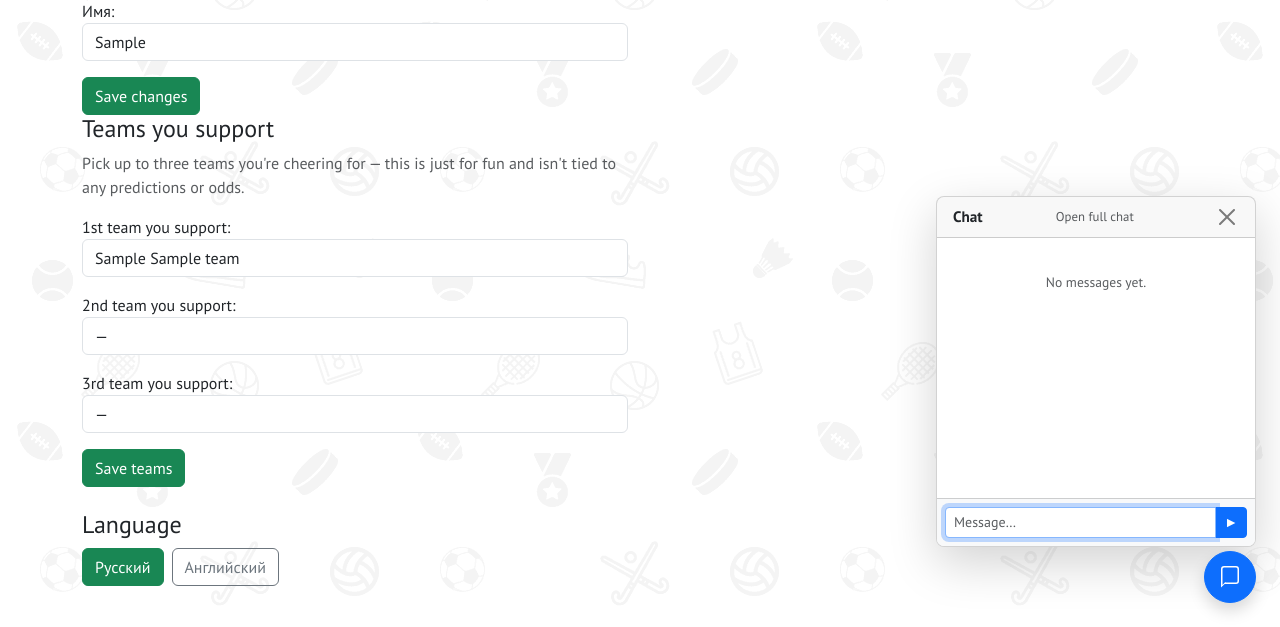
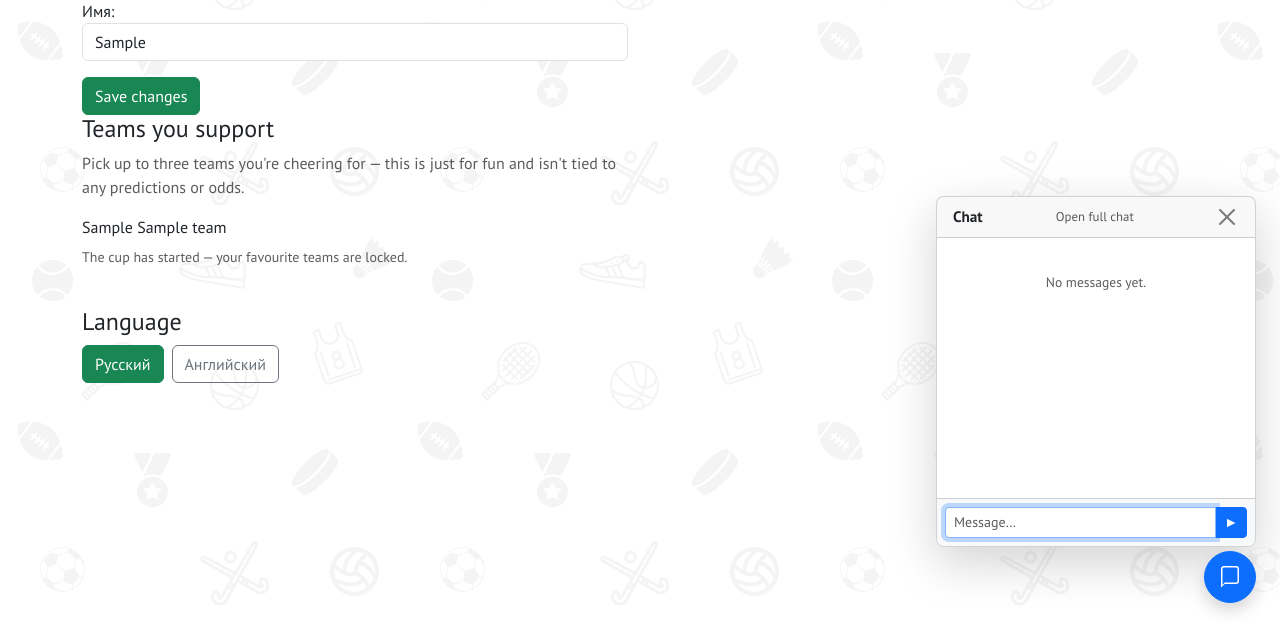
Before and after one commit to uncletoxa/nostradamus, a Django app: page /settings/account/ in a window 1280 px wide. Shown: the part 173-800 px from the top of the page. Run offline with Django 3.2, Linux system fonts and the light colour scheme; a user stored in the database is signed in; tables that the repository leaves empty hold one stand-in row (values such as "Sample post"); data that the repository does not hold is empty; some libraries are stand-ins or nearby versions.

Commit message:
Lock favourite teams after cup starts

```diff
--- a/accounts/views.py
+++ b/accounts/views.py
@@ -2,13 +2,22 @@ from django.contrib.auth import login
 from django.shortcuts import render, redirect
 from django.contrib.auth.decorators import login_required
 from django.contrib.auth.models import User
-from matches.models import Team
+from django.utils import timezone
+from matches.models import Match, Team
 from .forms import SignUpForm, UserUpdateForm, SupportedTeamsForm
 from .models import SupportedTeam, UserProfile
 
 
-def _supported_teams_initial(user):
-    teams = list(Team.objects.filter(supporters__user_id=user).order_by('supporters__id'))
+def _cup_started():
+    first_match = Match.objects.order_by('start_time').values('start_time').first()
+    return first_match is not None and first_match['start_time'] <= timezone.now()
+
+
+def _supported_teams(user):
+    return list(Team.objects.filter(supporters__user_id=user).order_by('supporters__id'))
+
+
+def _supported_teams_initial(teams):
     return {
         'favourite_team_1': teams[0] if len(teams) > 0 else None,
         'favourite_team_2': teams[1] if len(teams) > 1 else None,
@@ -17,8 +26,10 @@ def _supported_teams_initial(user):
 
 @login_required
 def my_account(request):
+    cup_started = _cup_started()
     account_form = UserUpdateForm(instance=request.user)
-    supported_teams_form = SupportedTeamsForm(initial=_supported_teams_initial(request.user))
+    current_teams = _supported_teams(request.user)
+    supported_teams_form = SupportedTeamsForm(initial=_supported_teams_initial(current_teams))
 
     if request.method == 'POST':
         if 'update_account' in request.POST:
@@ -26,7 +37,7 @@ def my_account(request):
             if account_form.is_valid():
                 account_form.save()
                 return redirect('my_account')
-        elif 'update_supported_teams' in request.POST:
+        elif 'update_supported_teams' in request.POST and not cup_started:
             supported_teams_form = SupportedTeamsForm(request.POST)
             if supported_teams_form.is_valid():
                 cd = supported_teams_form.cleaned_data
@@ -38,7 +49,8 @@ def my_account(request):
                 return redirect('my_account')
 
     return render(request, 'my_account.html',
-                  {'form': account_form, 'supported_teams_form': supported_teams_form})
+                  {'form': account_form, 'supported_teams_form': supported_teams_form,
+                   'cup_started': cup_started, 'current_teams': current_teams})
 
 
 @login_required
--- a/templates/my_account.html
+++ b/templates/my_account.html
@@ -22,6 +22,16 @@
     <div class="col-lg-6 col-md-8 col-sm-10">
       <h4>{% trans "Teams you support" %}</h4>
       <p class="text-muted">{% trans "Pick up to three teams you're cheering for — this is just for fun and isn't tied to any predictions or odds." %}</p>
+      {% if cup_started %}
+        {% if current_teams %}
+          <ul class="list-unstyled mb-2">
+            {% for team in current_teams %}
+              <li>{{ team }}</li>
+            {% endfor %}
+          </ul>
+        {% endif %}
+        <p class="text-muted small">{% trans "The cup has started — your favourite teams are locked." %}</p>
+      {% else %}
         <form method="post" novalidate>
           {% csrf_token %}
           {% with form=supported_teams_form %}
@@ -29,6 +39,7 @@
           {% endwith %}
           <button type="submit" name="update_supported_teams" class="btn btn-success">{% trans "Save teams" %}</button>
         </form>
+      {% endif %}
     </div>
   </div>
 
```
Lines whose indentation alone changed are shown as unchanged.
